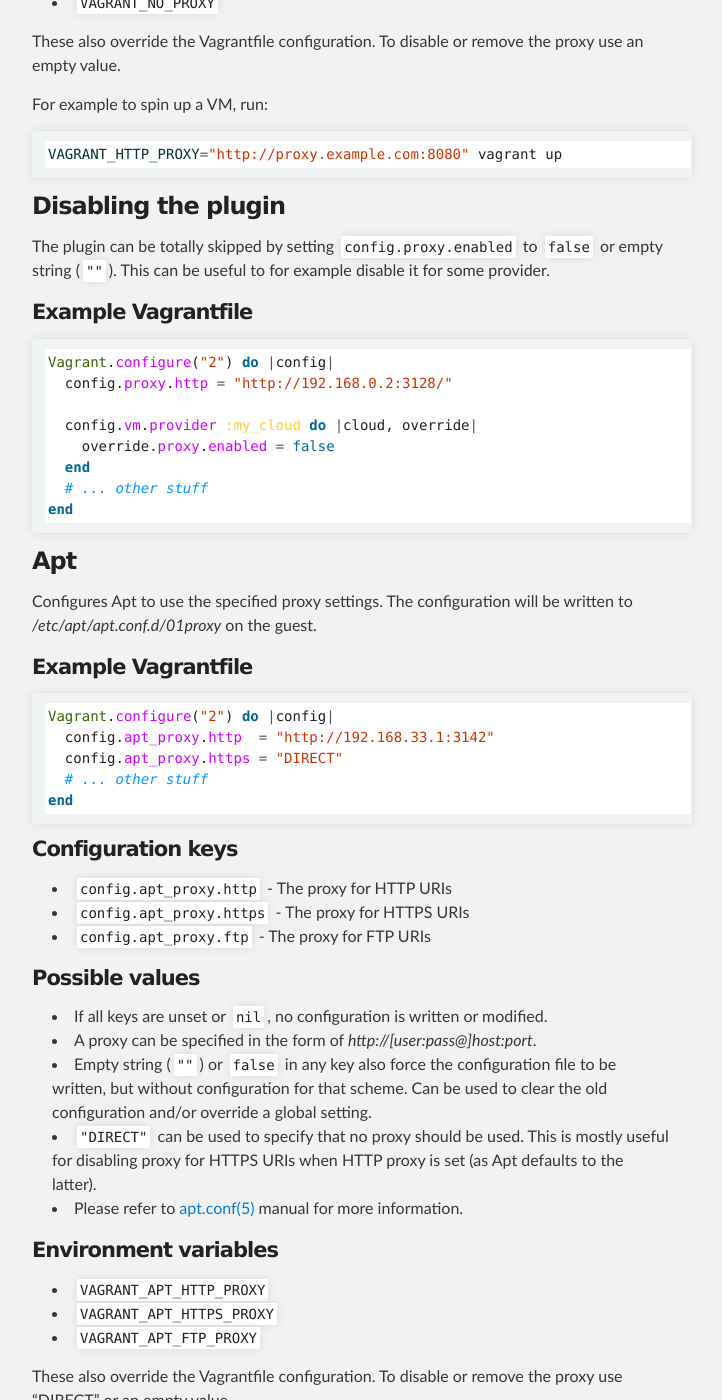
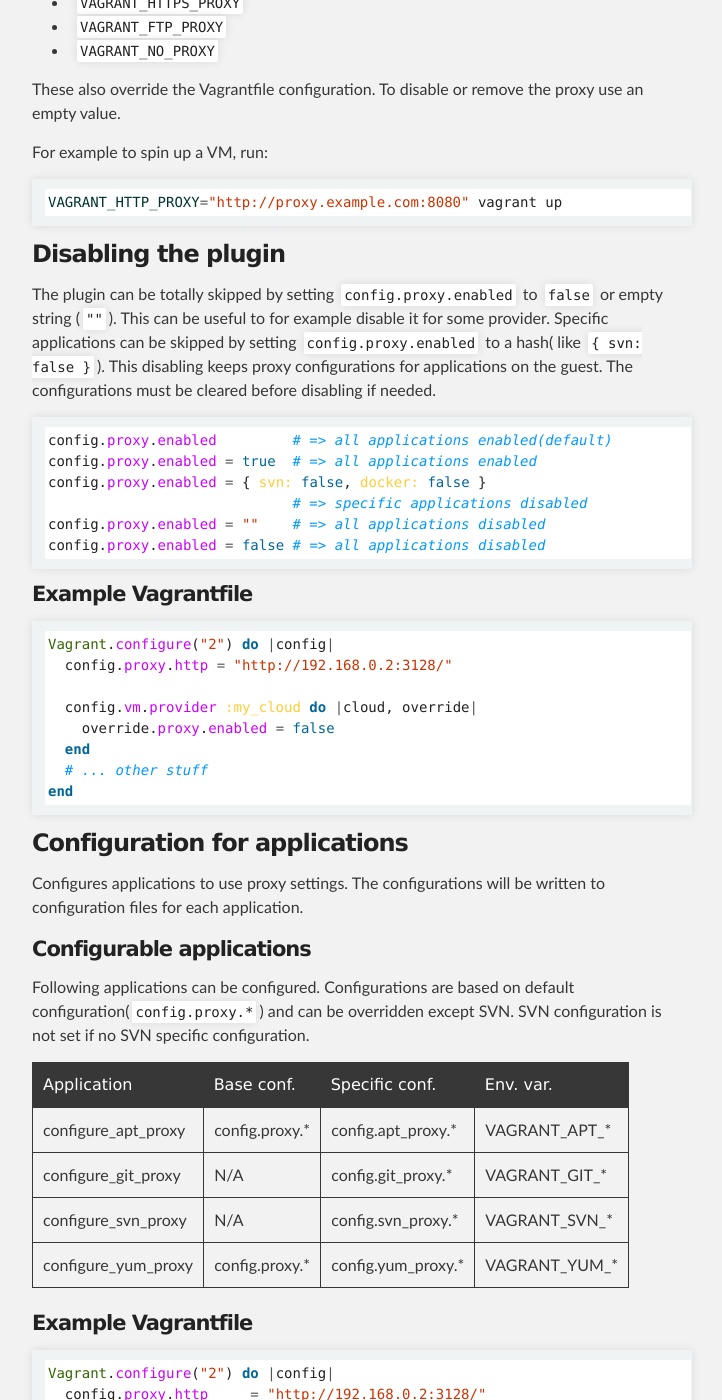
Before and after one commit to tmatilai/vagrant-proxyconf, a Jekyll site: the page built from index.md, in a window 1280 px wide and 1400 px high, scrolled down 2926 px. Shown: the whole window, without its empty margins (288-1010 px from the left). Built offline with Jekyll 4.4.1, drawn with Linux system fonts in a browser that asks for light colours; Markdown is read by kramdown in place of the engine named in the settings; some of the changed text lies outside the part shown.

Commit message:
Update for v1.5.0 from rev 3267acf

````diff
--- a/index.md
+++ b/index.md
@@ -25,10 +25,12 @@ The plugin can set:
 * generic `http_proxy` etc. environment variables that many programs support
 * default proxy configuration for all Chef provisioners
 * proxy configuration for Apt
-* proxy configuration for docker
+* proxy configuration for Docker
+* proxy configuration for Git
 * proxy configuration for npm
+* proxy configuration for PEAR
+* proxy configuration for Subversion
 * proxy configuration for Yum
-* proxy configuration for PEAR
 * simple proxy configuration for Windows
 
 ## Quick start
@@ -127,7 +129,21 @@ VAGRANT_HTTP_PROXY="http://proxy.example.com:8080" vagrant up
 
 ### Disabling the plugin
 
-The plugin can be totally skipped by setting `config.proxy.enabled` to `false` or empty string (`""`). This can be useful to for example disable it for some provider.
+The plugin can be totally skipped by setting `config.proxy.enabled` to `false` or empty string (`""`).
+This can be useful to for example disable it for some provider.
+Specific applications can be skipped by setting `config.proxy.enabled` to
+a hash( like `{ svn: false }`).
+This disabling keeps proxy configurations for applications on the guest.
+The configurations must be cleared before disabling if needed.
+
+```ruby
+config.proxy.enabled         # => all applications enabled(default)
+config.proxy.enabled = true  # => all applications enabled
+config.proxy.enabled = { svn: false, docker: false }
+                             # => specific applications disabled
+config.proxy.enabled = ""    # => all applications disabled
+config.proxy.enabled = false # => all applications disabled
+```
 
 #### Example Vagrantfile
 
@@ -142,40 +158,36 @@ Vagrant.configure("2") do |config|
 end
 ```
 
-### Apt
+### Configuration for applications
+Configures applications to use proxy settings. The configurations will be written to
+configuration files for each application.
 
-Configures Apt to use the specified proxy settings. The configuration will be written to _/etc/apt/apt.conf.d/01proxy_ on the guest.
+#### Configurable applications
+Following applications can be configured.
+Configurations are based on default configuration(`config.proxy.*`) and
+can be overridden except SVN.
+SVN configuration is not set if no SVN specific configuration.
+
+|  Application           | Base conf.     | Specific conf.      | Env. var.     |
+| -----------------------|----------------|---------------------|---------------|
+| configure_apt_proxy    | config.proxy.* | config.apt_proxy.*  | VAGRANT_APT_* |
+| configure_git_proxy    | N/A            | config.git_proxy.*  | VAGRANT_GIT_* |
+| configure_svn_proxy    | N/A            | config.svn_proxy.*  | VAGRANT_SVN_* |
+| configure_yum_proxy    | config.proxy.* | config.yum_proxy.*  | VAGRANT_YUM_* |
 
 #### Example Vagrantfile
 
 ```ruby
 Vagrant.configure("2") do |config|
-  config.apt_proxy.http  = "http://192.168.33.1:3142"
+  config.proxy.http     = "http://192.168.0.2:3128/"
+  config.proxy.https    = "http://192.168.0.2:3128/"
+  config.proxy.no_proxy = "localhost,127.0.0.1,.example.com"
+  config.apt_proxy.http = "http://192.168.33.1:3142"
   config.apt_proxy.https = "DIRECT"
   # ... other stuff
 end
 ```
-
-#### Configuration keys
-
-* `config.apt_proxy.http`  - The proxy for HTTP URIs
-* `config.apt_proxy.https` - The proxy for HTTPS URIs
-* `config.apt_proxy.ftp`   - The proxy for FTP URIs
-
-#### Possible values
-
-* If all keys are unset or `nil`, no configuration is written or modified.
-* A proxy can be specified in the form of _http://[user:pass@]host:port_.
-* Empty string (`""`) or `false` in any key also force the configuration file to be written, but without configuration for that scheme. Can be used to clear the old configuration and/or override a global setting.
-* `"DIRECT"` can be used to specify that no proxy should be used. This is mostly useful for disabling proxy for HTTPS URIs when HTTP proxy is set (as Apt defaults to the latter).
-* Please refer to [apt.conf(5)](http://manpages.debian.net/man/5/apt.conf) manual for more information.
-
 #### Environment variables
-
-* `VAGRANT_APT_HTTP_PROXY`
-* `VAGRANT_APT_HTTPS_PROXY`
-* `VAGRANT_APT_FTP_PROXY`
-
 These also override the Vagrantfile configuration. To disable or remove the proxy use "DIRECT" or an empty value.
 
 For example to spin up a VM, run:
@@ -184,44 +196,6 @@ For example to spin up a VM, run:
 VAGRANT_APT_HTTP_PROXY="http://proxy.example.com:8080" vagrant up
 ```
 
-#### Running apt-cacher-ng on a Vagrant box
-
-[apt-cacher-box](https://github.com/tmatilai/apt-cacher-box) gives an example for setting up apt-cacher proxy server in a Vagrant VM.
-
-### Yum
-
-Configures Yum to use the specified proxy settings. The configuration will be inserted to _/etc/yum.conf_ on the guest.
-
-#### Example Vagrantfile
-
-```ruby
-Vagrant.configure("2") do |config|
-  config.yum_proxy.http  = "http://192.168.33.1:3142"
-  # ... other stuff
-end
-```
-
-#### Configuration keys
-
-* `config.yum_proxy.http` - The proxy for yum
-
-#### Possible values
-
-* If the keys is unset or `nil`, the current configuration is not modified.
-* A proxy can be specified in the form of _http://[user:pass@]host:port_.
-* Empty string (`""`) or `false` disables the proxy from the configuration.
-
-#### Environment variables
-
-* `VAGRANT_YUM_HTTP_PROXY`
-
-This also overrides the Vagrantfile configuration. To disable or remove the proxy use an empty value.
-
-For example to spin up a VM, run:
-
-```sh
-VAGRANT_YUM_HTTP_PROXY="http://proxy.example.com:8123" vagrant up
-```
 
 ## Related plugins and projects
 
````
Also changed, not shown: other parts of index.md (+1 -1 lines).
